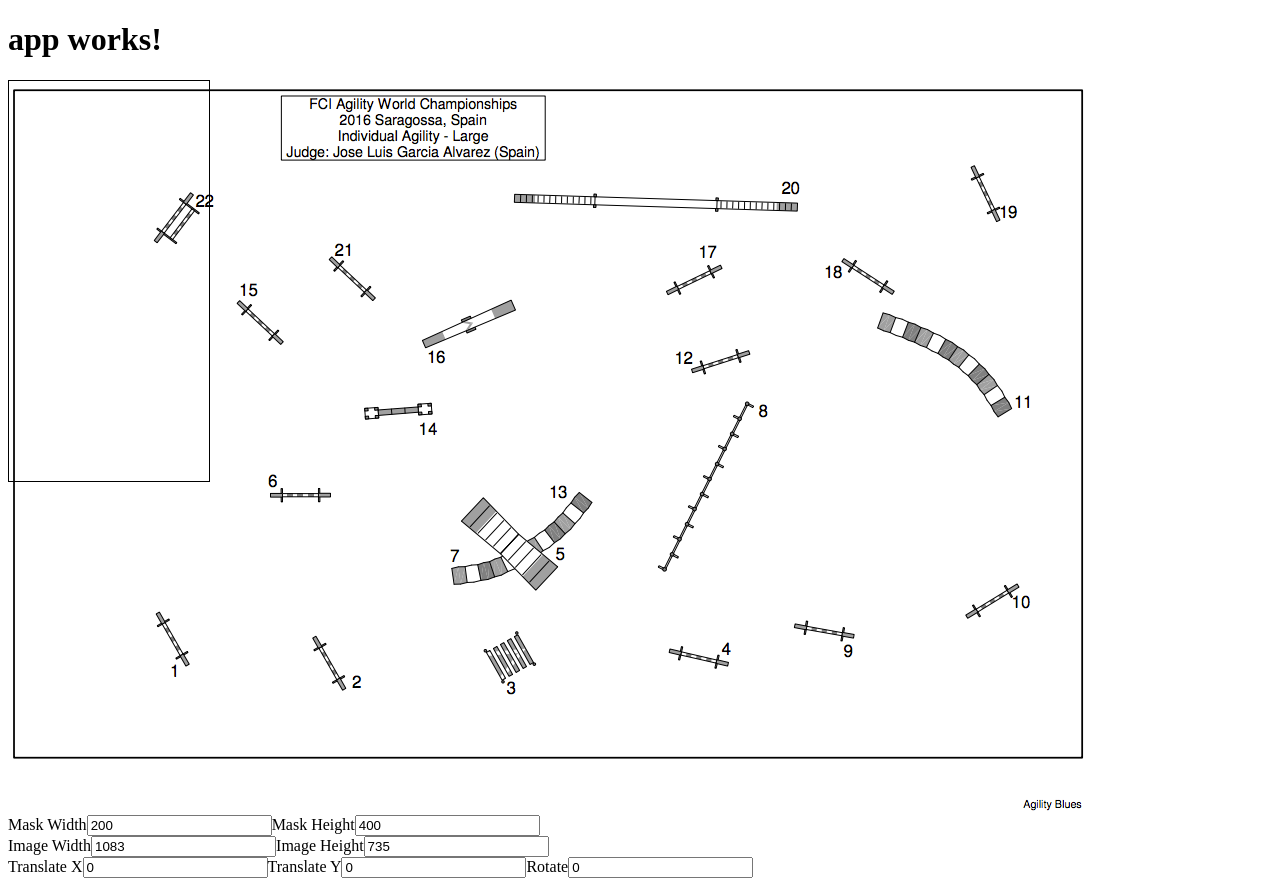
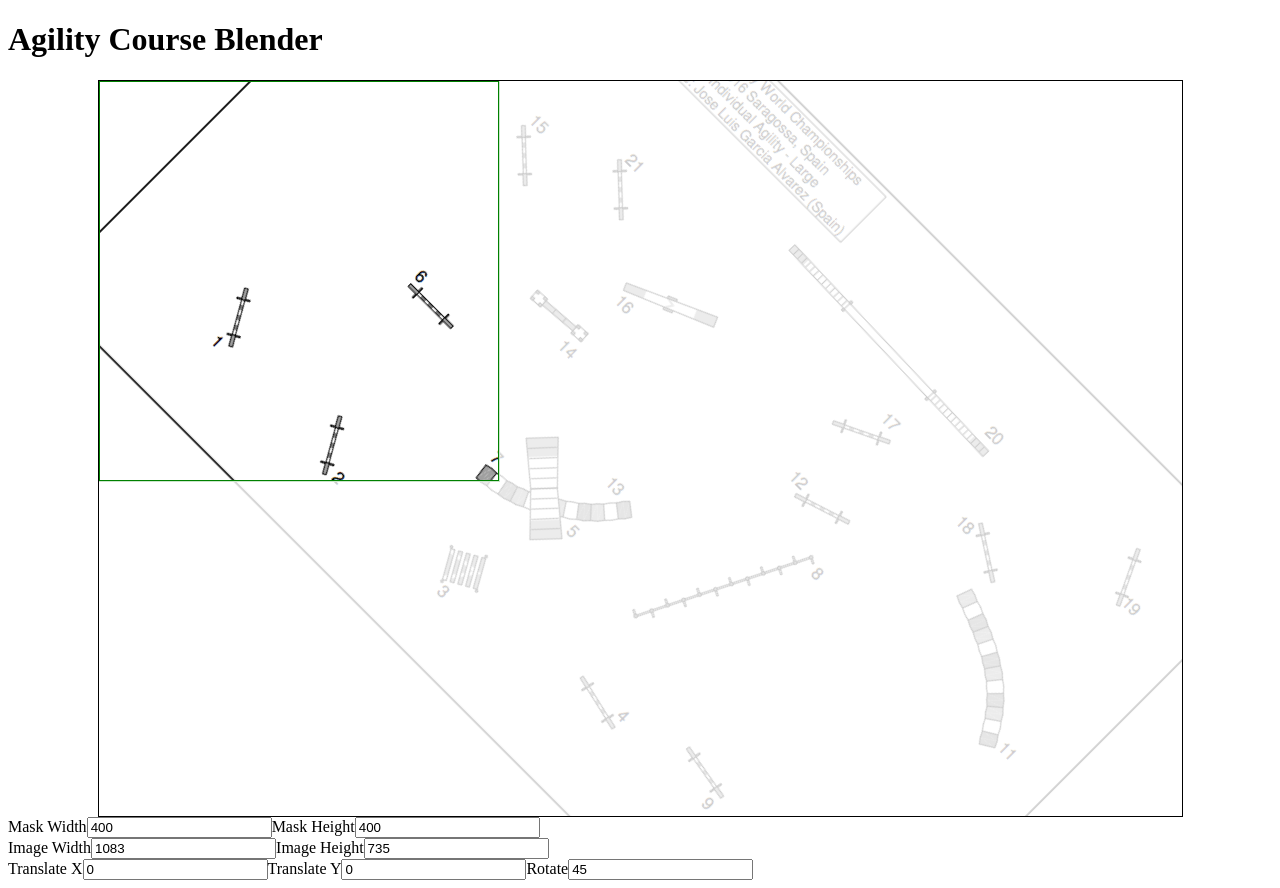
Before and after one commit to saschwarz/angular2-image-crop, an Angular app: page / in a window 1280 px wide. Built offline with nearby package versions, Linux system fonts and the light colour scheme.

Commit message:
SVG Implementation works

```diff
--- a/src/app/app.component.html
+++ b/src/app/app.component.html
@@ -1,4 +1,4 @@
 <h1>
   {{title}}
 </h1>
-<app-image-crop imageURL="/assets/course.png" imageWidth="1083" imageHeight="735" maskWidth="200" maskHeight="400"></app-image-crop>
+<app-image-crop imageURL="/assets/course.png" imageWidth="1083" imageHeight="735" maskWidth="400" maskHeight="400" rotation="45"></app-image-crop>
--- a/src/app/app.component.ts
+++ b/src/app/app.component.ts
@@ -6,5 +6,5 @@ import { Component } from '@angular/core';
   styleUrls: ['./app.component.css']
 })
 export class AppComponent {
-  title = 'app works!';
+  title = 'Agility Course Blender';
 }
--- a/src/app/image-crop/image-crop.component.css
+++ b/src/app/image-crop/image-crop.component.css
@@ -1,18 +1,15 @@
 .image-crop .display {
-    overflow: hidden;
-    position: relative;
+    width: 100%;
+    /*overflow: hidden;*/
+    /*position: relative;*/
+    display: flex;
+    justify-content: center;
 }
 .image-crop .mask {
     border: 1px solid black;
     display: block;
-    overflow: hidden;
-    position: absolute;
-    top: 0;
-    left: 0;
+    /*overflow: hidden;*/
+    /*position: absolute;*/
+    /*top: 0;
+    left: 0;*/
 }
-.image-crop .image {
-    background-repeat: no-repeat;
-    content: "";
-    position: absolute;
-    z-index: -1;
-}
--- a/src/app/image-crop/image-crop.component.html
+++ b/src/app/image-crop/image-crop.component.html
@@ -1,7 +1,18 @@
 <div class="image-crop">
-    <div class="display" [ngStyle]="getImageStyles()">
-        <div class="image" [ngStyle]="getImageStyles()" [style.transform]="transform" [style.backgroundImage]="image"></div>
-        <div class="mask" [ngStyle]="getMaskStyles()"></div>
+    <div class="display">
+        <svg class="mask" [attr.width]="imageWidth" [attr.height]="imageHeight" attr.viewBox="0 0 {{imageWidth}} {{imageHeight}}">
+            <defs>
+                <mask id="mask" clipPathUnits="objectBoundingBox">
+                    <rect x="0" y="0" attr.width="{{maskWidth}}" attr.height="{{maskHeight}}" fill="white"/>
+                    <rect x="0" y="0" attr.width="{{imageWidth}}" attr.height="{{imageWidth}}" opacity="0.2" fill="white"/>
+                </mask>
+            </defs>
+            <g  mask="url(#mask)">
+            <image class="image" [ngStyle]="getImageStyles()"
+                   attr.transform="translate({{x}} {{y}}) rotate({{rotation}} {{imageWidth/2}} {{imageHeight/2}})" [attr.xlink:href]="imageURL"/>
+            <rect x="0" y="0" attr.width="{{maskWidth}}" attr.height="{{maskHeight}}" stroke="green" stroke-width="2" fill="none"/>
+            </g>
+        </svg>
     </div>
     <div class="controls">
         <div>
--- a/src/app/image-crop/image-crop.component.ts
+++ b/src/app/image-crop/image-crop.component.ts
@@ -13,11 +13,12 @@ export class ImageCropComponent implements OnInit {
   @Input() imageHeight: number;
   @Input() maskWidth: number;
   @Input() maskHeight: number;
+  @Input() rotation: number = 0;
 
   private x: number = 0;
   private y: number = 0;
-  private rotation: number = 0;
-  private transform: SafeStyle;
+  // private transform: SafeStyle;
+  // private maskTransform: SafeStyle;
   private image: SafeStyle;
 
   constructor(private sanitizer: DomSanitizer) {
@@ -31,10 +32,9 @@ export class ImageCropComponent implements OnInit {
   }
 
   public getImageStyles() {
-    this.transform = this.sanitizer.bypassSecurityTrustStyle('rotate(' + this.rotation + 'deg)');
+    // // this.transform = this.sanitizer.bypassSecurityTrustStyle('rotate(' + this.rotation + ' ' + this.imageWidth/2 + ' ' + this.imageHeight/2 + ') translate(' + this.x + 'px, ' + this.y + 'px)');
+    // this.maskTransform = this.sanitizer.bypassSecurityTrustStyle('rotate(' + -this.rotation + 'deg) translate(' + this.x + 'px, ' + this.y + 'px)');
     return {
-      'background-position': this.x + 'px ' + this.y + 'px',
-      'background-image': this.image,
       'height': this.imageHeight + 'px',
       'width': this.imageWidth + 'px'
     };
```
